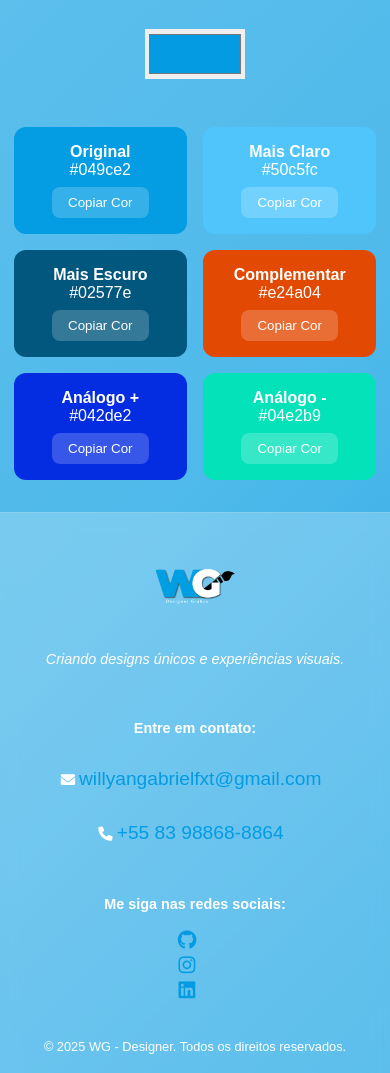
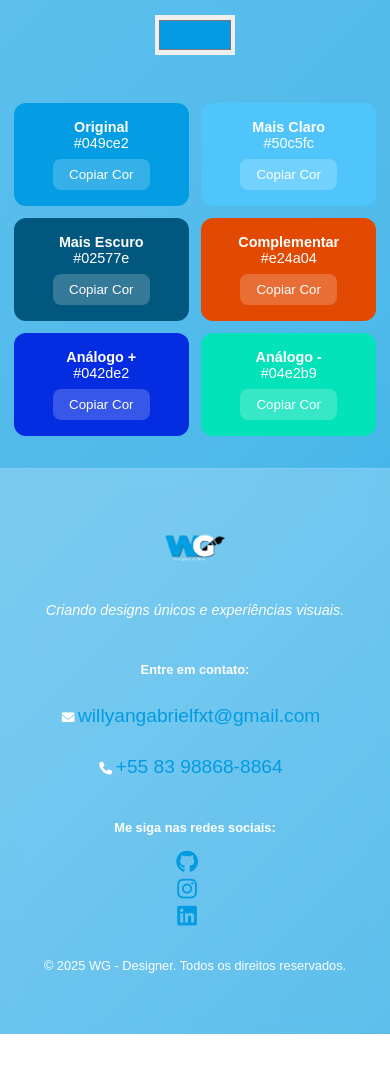
Before and after one commit to Willyang10x/ColorBot, a plain HTML site: page index.html in a window 390 px wide. Shown: the part 247-1320 px from the top of the page. After the commit the page ends 1281 px from the top, so only its background shows below. Drawn offline with Linux system fonts and the light colour scheme.

Commit message:
Add Responsive

```diff
--- a/style.css
+++ b/style.css
@@ -141,3 +141,50 @@ html, body {
     font-size: 0.8rem;
     color: #ffffff;
   }
+
+  @media (max-width: 768px) {
+    h1 {
+      font-size: 1.5rem;
+    }
+
+    input[type="color"] {
+      width: 80px;
+      height: 40px;
+    }
+
+    .paleta {
+      grid-template-columns: repeat(auto-fit, minmax(120px, 1fr));
+      gap: 0.75rem;
+    }
+
+    .caixa-cor {
+      font-size: 0.9rem;
+    }
+
+    .container-rodape {
+      flex-direction: column;
+      gap: 1rem;
+      padding: 1rem 0;
+    }
+
+    .newsletter input {
+      width: 100%;
+    }
+
+    .newsletter button {
+      width: 100%;
+    }
+
+    .redes-sociais i {
+      font-size: 1.4rem;
+    }
+
+    footer {
+      font-size: 0.8rem;
+      text-align: center;
+    }
+
+    .logo-img {
+      width: 60px;
+    }
+  }
```
